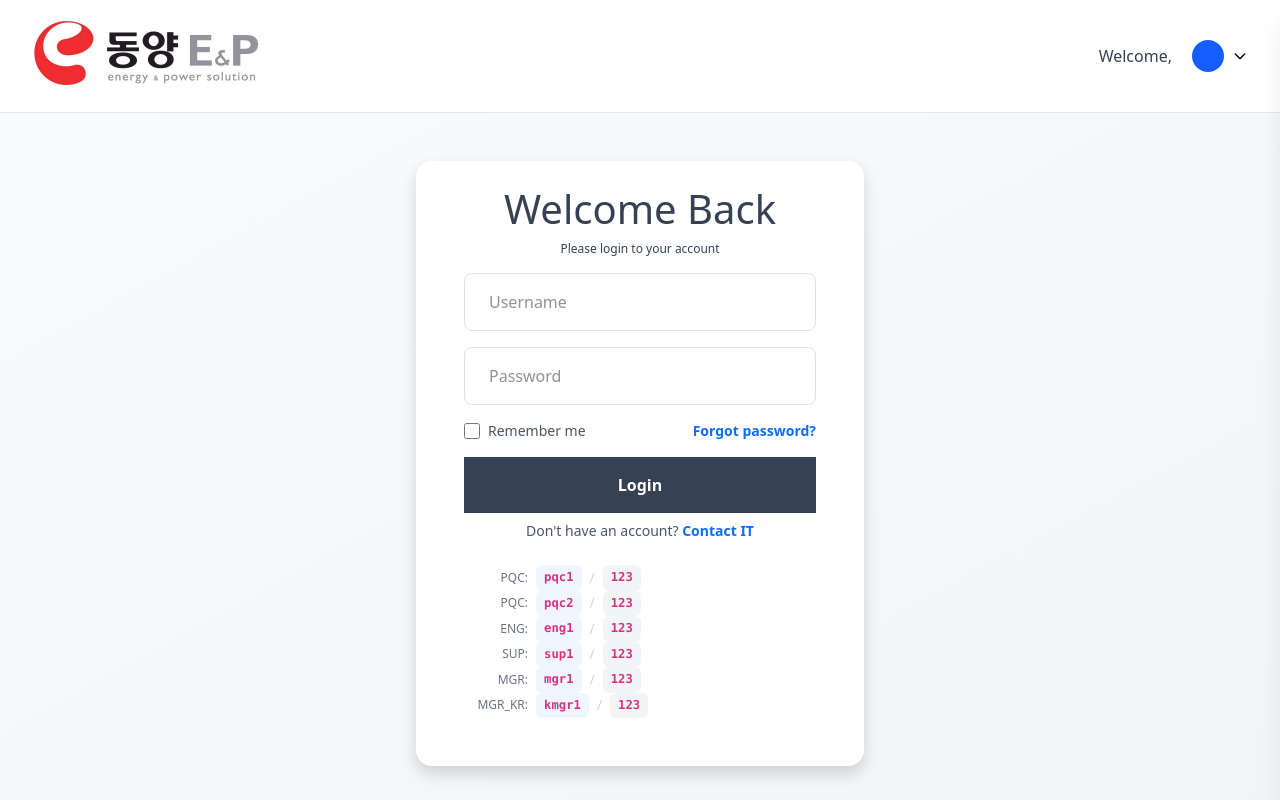
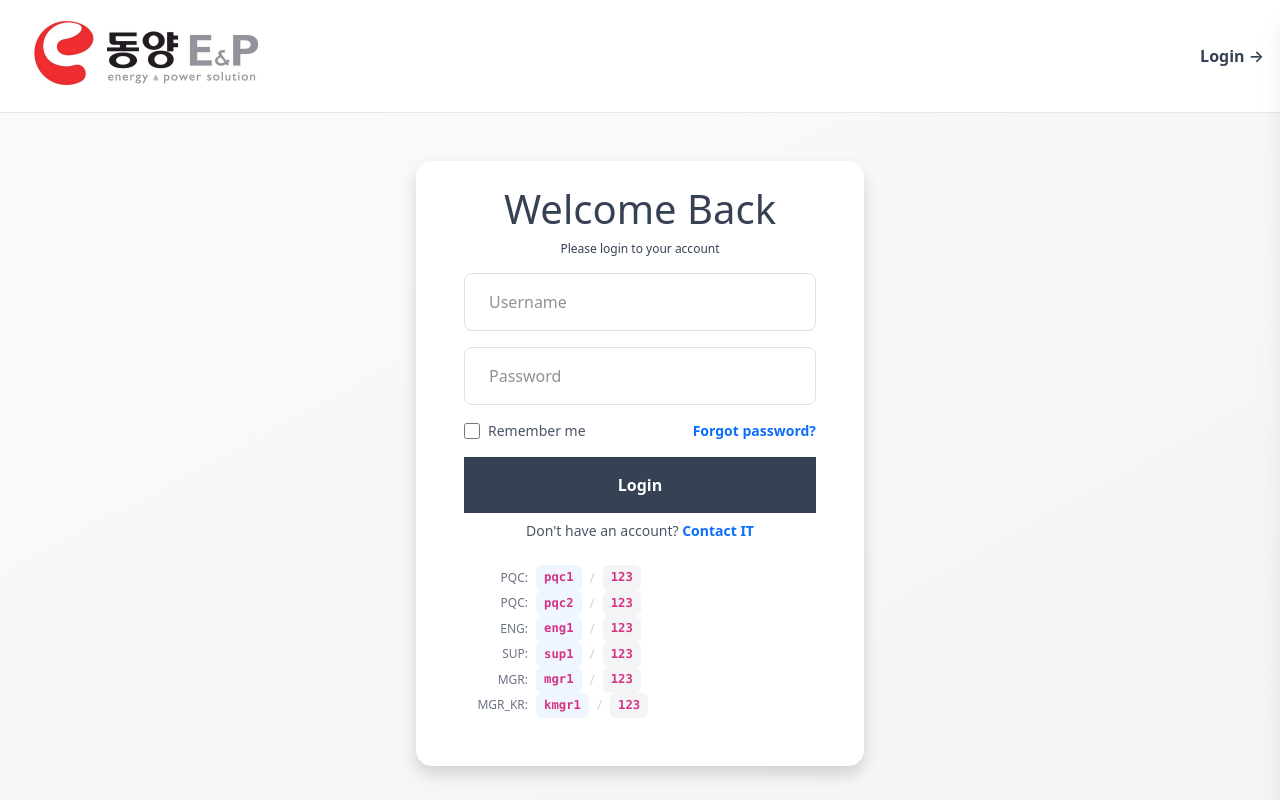
Before and after one commit to DThuong/SMD_CHECK_SHEET, a React (Vite) app: page /login in a window 1280 px wide. Shown: the top 800 px of the page. Built offline with nearby package versions, Linux system fonts and the light colour scheme.

Commit message:
fix announcement that login success at 2 pages: homepage for pqc and dashboard for admin

```diff
--- a/src/components/general/Header.tsx
+++ b/src/components/general/Header.tsx
@@ -9,7 +9,7 @@ const Header = () => {
   const [isMenuOpen, setIsMenuOpen] = useState(false);
   const [isDropdownOpen, setIsDropdownOpen] = useState(false);
 
-  const { user } = useAppSelector(state => state.auth);
+  const { user, isAuthenticated } = useAppSelector(state => state.auth);
   const dispatch = useAppDispatch();
   const navigate = useNavigate();
 
@@ -61,7 +61,7 @@ const Header = () => {
 
           {/* Desktop Menu */}
           <div className="hidden md:flex items-center gap-4">
-            {user ? (
+            {user && isAuthenticated ? (
               // Hiển thị khi đã login
               <div className="flex items-center gap-1">
                 {/* Welcome message */}
```
